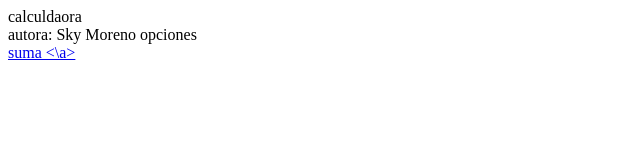
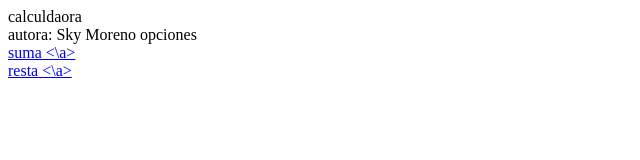
Before and after one commit to skyningg/paradigmas-misel-moreno, a plain HTML site: page index.html in a window 1280 px wide. Shown: the full height of the page, 0-640 px from the left. Drawn offline with Linux system fonts and the light colour scheme.

Commit message:
create index.html #1

```diff
--- a/index.html
+++ b/index.html
@@ -3,3 +3,4 @@ autora: Sky Moreno
 
 opciones <br>
 <a href="suma.html"> suma <\a> <br>
+<a href="suma.html"> resta <\a> <br>
```
